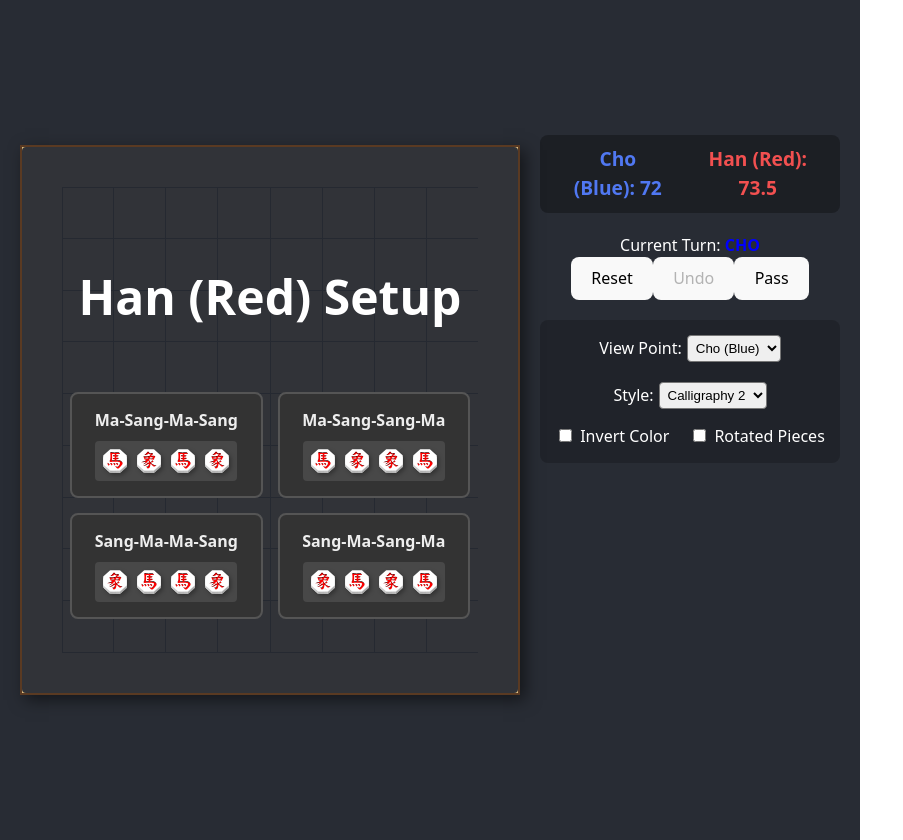
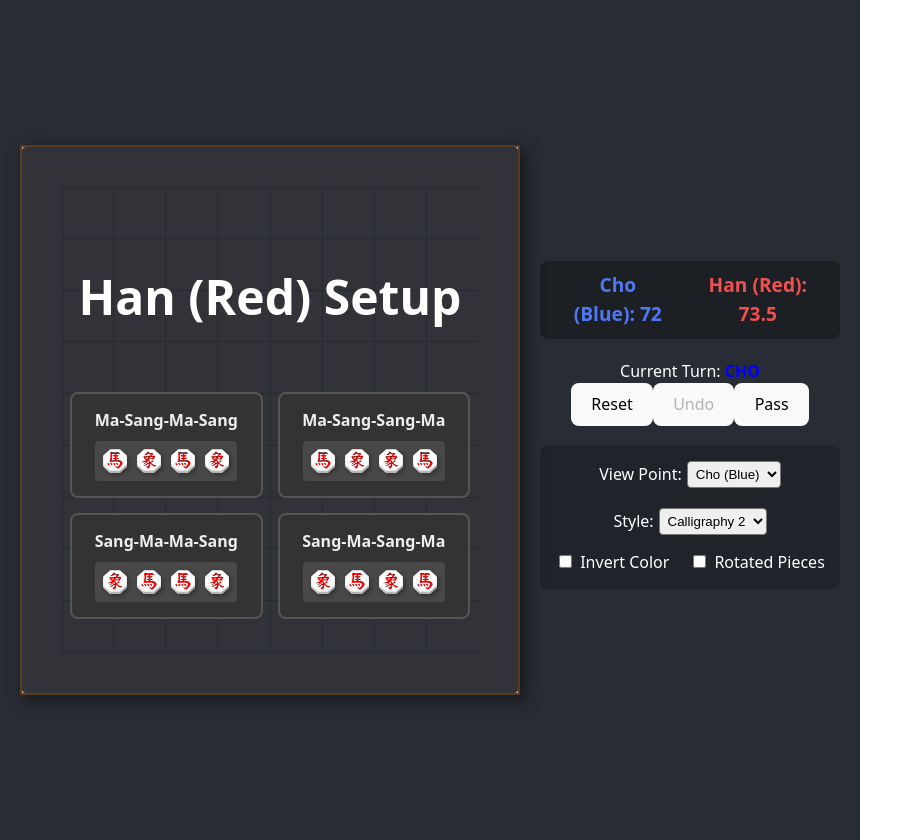
Before and after one commit to yeseoLee/janggi, a React app in the folder frontend/: page / in a window 1280 px wide. Shown: the whole page, without its empty margins (0-903 px from the left). Built offline with nearby package versions, Linux system fonts and the light colour scheme; the HTML template or start-up script is replaced by a standard one.

Commit message:
fix: Center sidebar alignment and vertical position relative to board

```diff
--- a/frontend/src/components/Board.css
+++ b/frontend/src/components/Board.css
@@ -297,6 +297,7 @@
 
 /* --- Responsive Layout --- */
 
+
 .janggi-game-container {
     display: flex;
     flex-direction: column;
@@ -310,6 +311,8 @@
     gap: 20px;
     width: 100%;
     max-width: 500px;
+    /* Center items horizontally within the sidebar */
+    align-items: center;
 }
 
 .settings-controls {
@@ -319,6 +322,10 @@
     display: flex;
     flex-direction: column;
     gap: 15px;
+    /* Ensure the settings box itself is centered if it doesn't take full width */
+    width: 100%;
+    box-sizing: border-box;
+    align-items: center;
 }
 
 .control-row {
@@ -333,7 +340,7 @@
 @media (min-width: 950px) {
     .janggi-game-container {
         flex-direction: row;
-        align-items: flex-start;
+        align-items: center; /* Vertically align sidebar to center relative to board */
         justify-content: center;
     }
 
```
